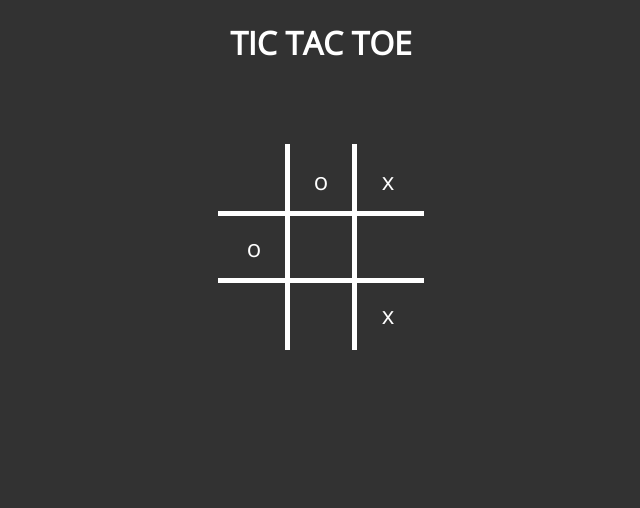
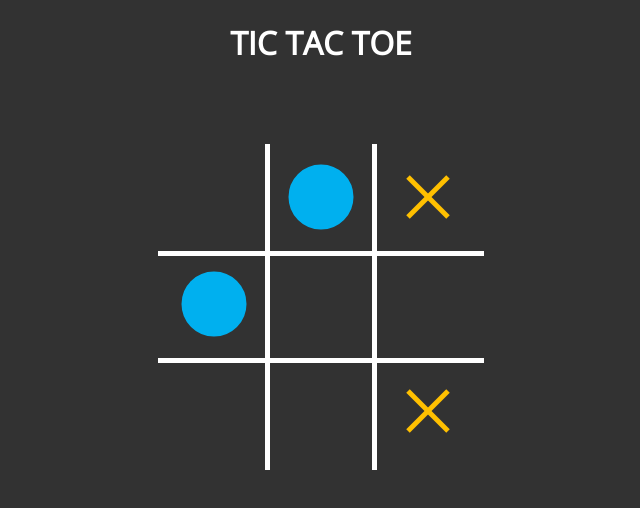
Before and after one commit to Roken-O/TIC-TAC-TOE, a plain HTML site: page index.html in a window 1280 px wide. Shown: the whole page, without its empty margins (319-959 px from the left). Drawn offline with nearby package versions, Linux system fonts and the light colour scheme.

Commit message:
generateCircleSVG() and generateCrossSVG()

```diff
--- a/script.js
+++ b/script.js
@@ -15,9 +15,9 @@ function render() {
             const index = i * 3 + j;
             let cellContent = '';
             if (fields[index] === 'circle') {
-                cellContent = 'o';
+                cellContent = generateCircleSVG();
             } else if (fields[index] === 'cross') {
-                cellContent = 'x';
+                cellContent = generateCrossSVG();
             }
             tableHTML += `<td>${cellContent}</td>`;
         }
@@ -27,3 +27,53 @@ function render() {
     tableHTML += '</table>';
     contentDiv.innerHTML = tableHTML;
 }
+
+
+function generateCircleSVG() {
+    const svg = `
+        <svg width="70" height="70" viewBox="0 0 70 70" xmlns="http://www.w3.org/2000/svg">
+            <circle cx="35" cy="35" r="30" stroke="#00b0ef" stroke-width="5" fill="none">
+                <animate
+                    attributeName="stroke-dasharray"
+                    from="0, 188.4"
+                    to="188.4, 188.4"
+                    dur="200ms"
+                    fill="freeze" />
+            </circle>
+            <circle cx="35" cy="35" r="30" stroke="none" fill="#00b0ef">
+                <animate
+                    attributeName="fill-opacity"
+                    from="0"
+                    to="1"
+                    dur="200ms"
+                    fill="freeze" />
+            </circle>
+        </svg>
+    `;
+    return svg;
+}
+
+
+function generateCrossSVG() {
+    const svgHTML = `
+        <svg width="70" height="70" viewBox="0 0 70 70" xmlns="http://www.w3.org/2000/svg">
+            <line x1="15" y1="15" x2="55" y2="55" stroke="#FFC000" stroke-width="5">
+                <animate
+                    attributeName="stroke-dasharray"
+                    from="0, 56.57"
+                    to="56.57, 0"
+                    dur="200ms"
+                    fill="freeze" />
+            </line>
+            <line x1="15" y1="55" x2="55" y2="15" stroke="#FFC000" stroke-width="5">
+                <animate
+                    attributeName="stroke-dasharray"
+                    from="0, 56.57"
+                    to="56.57, 0"
+                    dur="200ms"
+                    fill="freeze" />
+            </line>
+        </svg>
+    `;
+    return svgHTML;
+}
--- a/style.css
+++ b/style.css
@@ -11,8 +11,8 @@ table {
     border: 5px solid transparent; /* Verhindert äußere Trennlinien */
 }
 td {
-    width: 60px;
-    height: 60px;
+    width: 100px;
+    height: 100px;
     text-align: center;
     vertical-align: middle;
     font-size: 24px;
```
